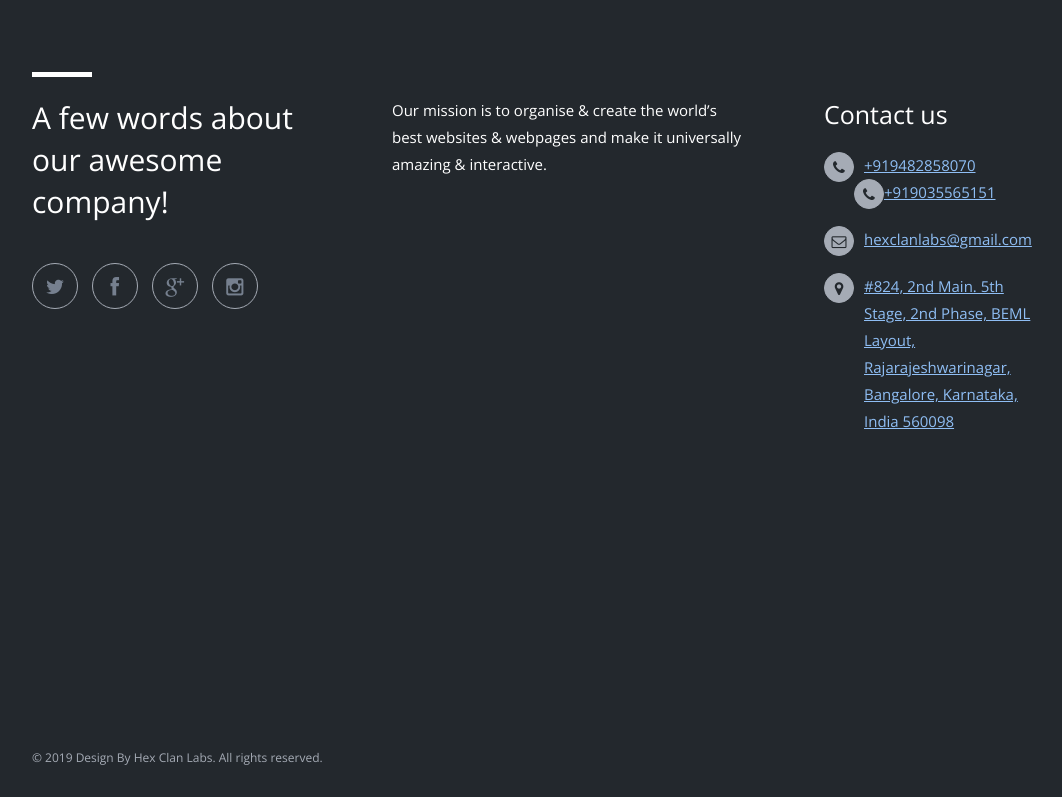
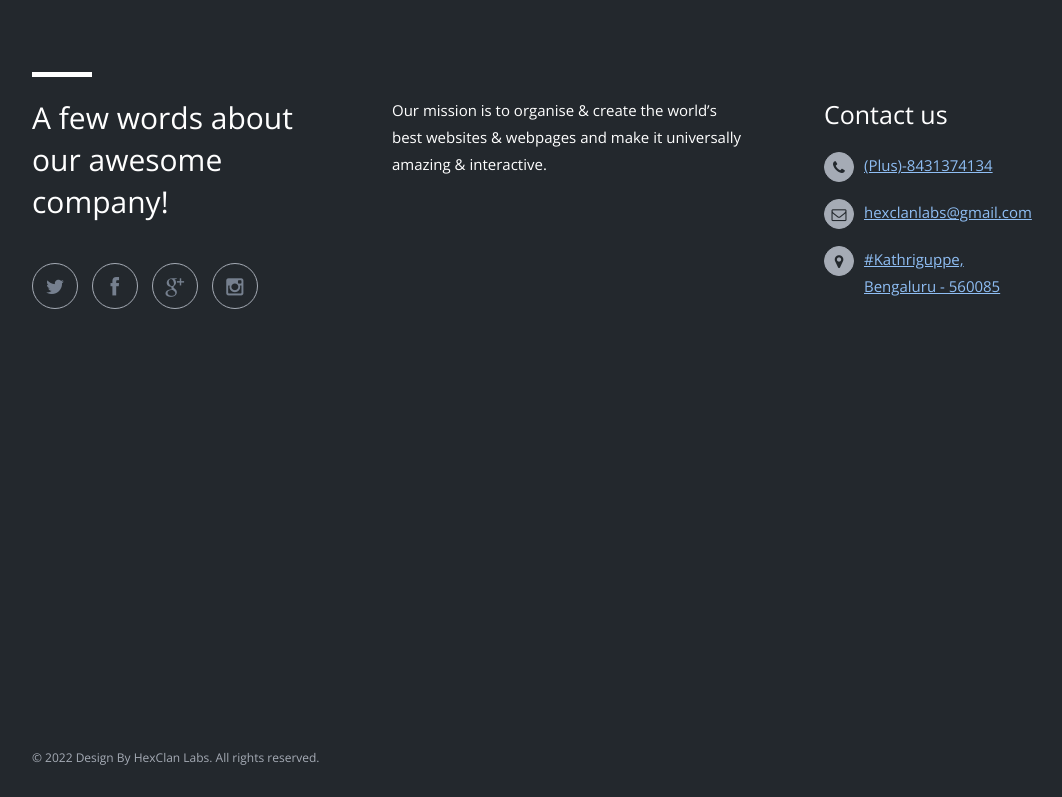
Before and after one commit to hexclanlabs/hexclanlabs, a plain HTML site: page index.html in a window 1280 px wide. Shown: the part 803-1600 px from the top of the page, without its empty margins (108-1170 px from the left). Drawn offline with nearby package versions, Linux system fonts and the light colour scheme.

Commit message:
Update index.html

```diff
--- a/index.html
+++ b/index.html
@@ -98,18 +98,15 @@
 					<h3>Contact us</h3>
 					<div class="contact">
 						<span class="icon"><i class="fa fa-phone fa-fw"></i></span>
-						<span class="value"><a href="tel: +919482858070">+919482858070</a></span>
-						<span class="icon"><i class="fa fa-phone fa-fw"></i></span>
-						<span class="value"><a href="tel: +919035565151">+919035565151</a></span>
-
+						<span class="value"><a href="tel:+918431374134">(Plus)-8431374134</a></span>
 					</div>
 					<div class="contact">
 						<span class="icon"><i class="fa fa-envelope-o fa-fw"></i></span>
-						<span class="value"><a href="mailto: hexclanlabs@gmail.com">hexclanlabs@gmail.com</a></span>
+						<span class="value"><a href="mailto:hexclanlabs@gmail.com">hexclanlabs@gmail.com</a></span>
 					</div>
 					<div class="contact">
 						<span class="icon"><i class="fa fa-map-marker fa-fw"></i></span>
-						<span class="value"><a href="https://www.google.com/maps/place/2nd+Main+Rd,+BEML+Layout,+5th+Stage,+RR+Nagar,+Bengaluru,+Karnataka+560098/@12.9086275,77.5193261,19z/data=!3m1!4b1!4m5!3m4!1s0x3bae3fa8eb664fc5:0x7579337e82e5bbbb!8m2!3d12.9086246!4d77.5198734">#824, 2nd Main. 5th Stage, 2nd Phase, BEML Layout, Rajarajeshwarinagar, Bangalore, Karnataka, India 560098 </a></span>
+						<span class="value"><a href="#">#Kathriguppe, Bengaluru - 560085 </a></span>
 					</div>
 				</div>
 				<!-- Third column end -->
@@ -119,7 +116,7 @@
 		<!-- Footer -->
 		<div class="footer">
 			<div class="container">
-				&copy; 2019 Design By Hex Clan Labs. All rights reserved.
+				&copy; 2022 Design By HexClan Labs. All rights reserved.
 			</div>
 		</div>
 		<!-- Footer end -->
@@ -138,7 +135,7 @@
 		// Activate countdownTimer plugin on a '.countdown' element
 		$(".countdown").countdownTimer({
 			// Set the end date for the countdown
-			endTime: new Date("March 10, 2020 12:00:00 UTC+0530")
+			endTime: new Date("July 1, 2020 12:00:00 UTC+0530")
 		});
 
 
```
